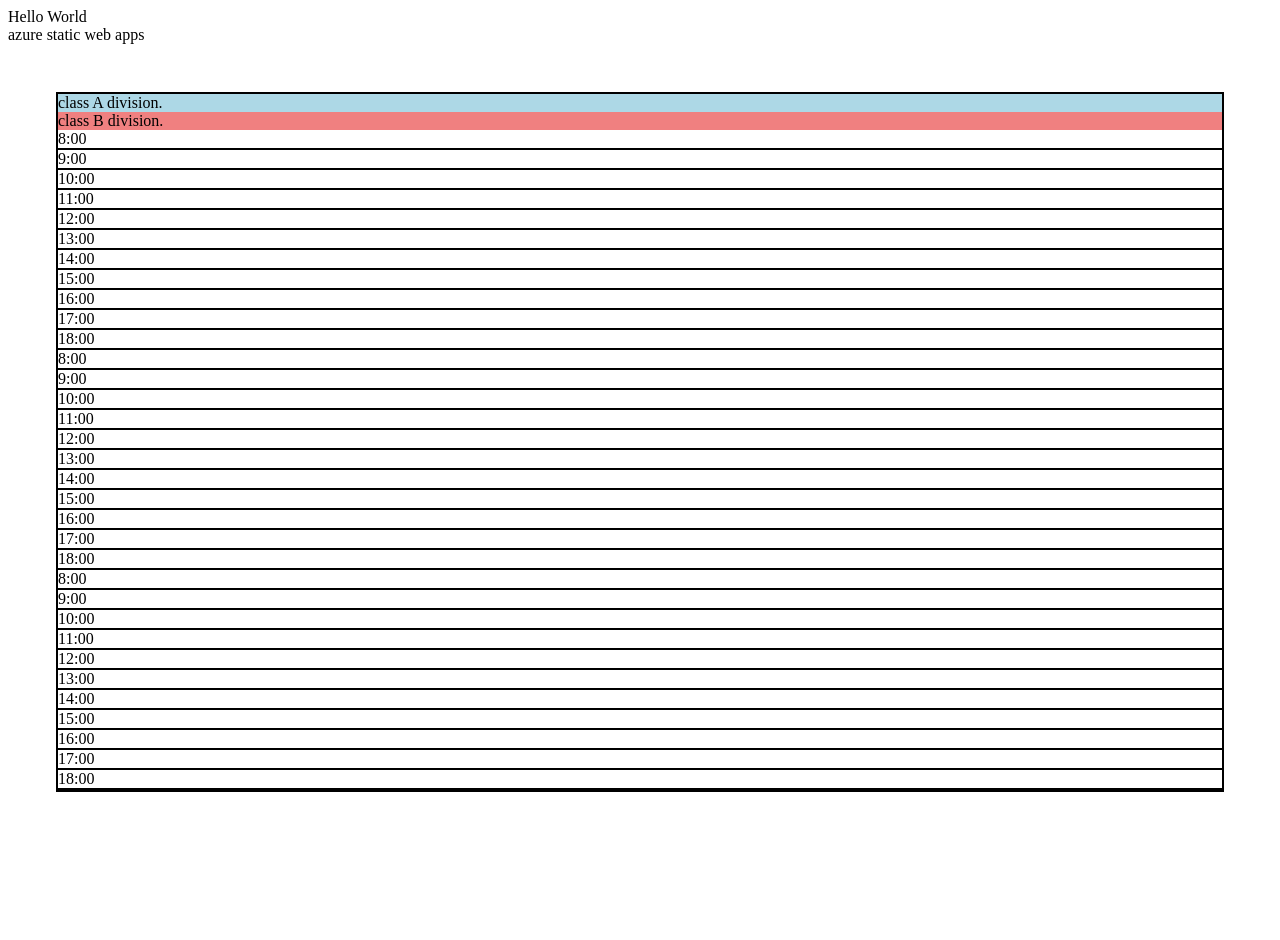
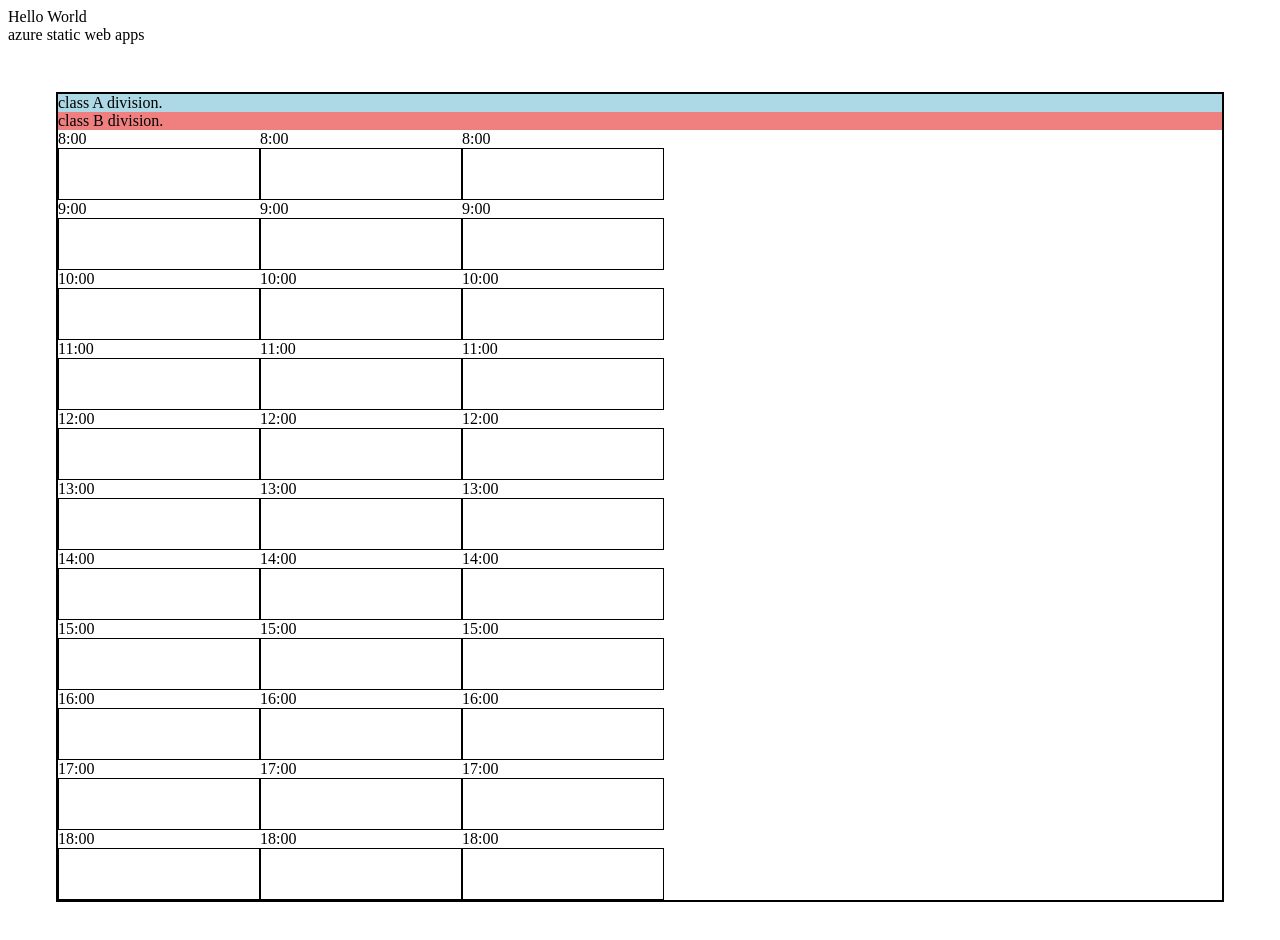
Before and after one commit to t-develop/my-first-static-web-app, a Vue app: page / in a window 1280 px wide. Shown: the top 940 px of the page. Before the commit the page ends 840 px from the top, so only its background shows below. Built offline with nearby package versions, Linux system fonts and the light colour scheme.

Commit message:
サイズ調整

```diff
--- a/src/App.vue
+++ b/src/App.vue
@@ -80,12 +80,14 @@ section{
 }
 
 .day{
-  display: inline;
+  display: inline-block;
 }
 
 .hour{
   margin: 0;
   border: 1px solid black;
+  width: 200px;
+  height: 50px;
 }
 
 span{
```
